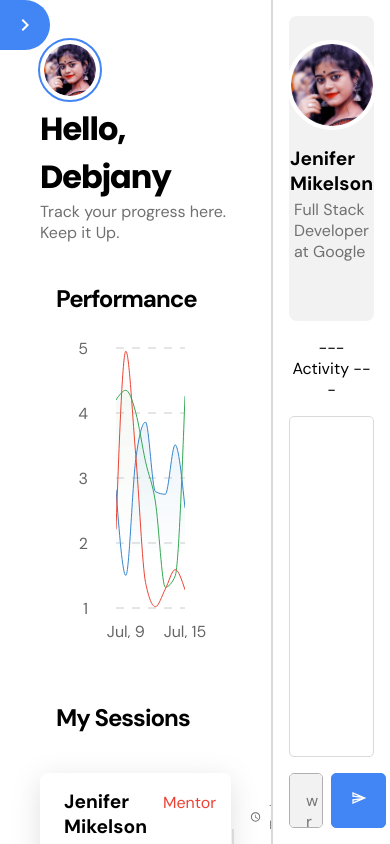
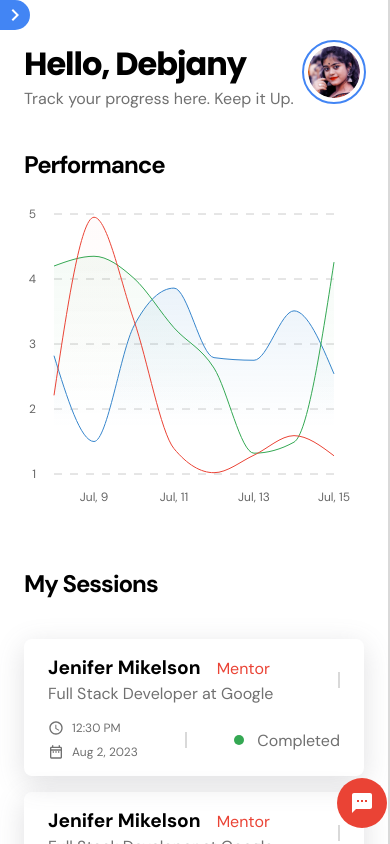
Before and after one commit to akshayxemo/intervuMe-web, a React (Vite) app in the folder frontend/: page /user/dashboard in a window 390 px wide. Built offline with nearby package versions, Linux system fonts and the light colour scheme; some icons are missing.

Commit message:
full responsive dashboard

```diff
--- a/frontend/src/App.css
+++ b/frontend/src/App.css
@@ -110,6 +110,9 @@
 .bg-blue {
   background-color: var(--color-blue);
 }
+.display-none {
+  display: none;
+}
 
 /* ........................................... media queries .............................................. */
 @media (max-width: 800px) {
--- a/frontend/src/assets/css/card-user-session.css
+++ b/frontend/src/assets/css/card-user-session.css
@@ -1,6 +1,7 @@
 .session-wrap {
   display: flex;
   padding: 1rem 1.5rem;
+  flex-wrap: wrap;
   border-radius: 8px;
   width: 100%;
   gap: 1rem;
@@ -56,3 +57,9 @@
   height: 1rem;
   border: 1px solid var(--border-light);
 }
+
+@media (max-width: 375px) {
+  .separator {
+    display: none;
+  }
+}
--- a/frontend/src/assets/css/user-chat-section.css
+++ b/frontend/src/assets/css/user-chat-section.css
@@ -16,6 +16,7 @@
   flex-direction: column;
   justify-content: center;
   align-items: center;
+  text-align: center;
 }
 .reciver-img {
   height: 90px;
@@ -80,3 +81,9 @@
   border-radius: 5px;
   cursor: pointer;
 }
+
+@media (max-width: 300px) {
+  #send-message::placeholder {
+    font-size: 12px;
+  }
+}
--- a/frontend/src/assets/css/user-dashboard.css
+++ b/frontend/src/assets/css/user-dashboard.css
@@ -77,3 +77,17 @@
 .tool-tip-info {
   font-size: 0.8rem;
 }
+
+@media (max-width: 600px) {
+  .performance-header,
+  .session-header {
+    padding: 1rem 0;
+  }
+  .x-axis tspan,
+  .y-axis tspan {
+    font-size: 12px;
+  }
+  .recharts-cartesian-grid {
+    width: 350px !important;
+  }
+}
--- a/frontend/src/components/user-dashboard-chart.jsx
+++ b/frontend/src/components/user-dashboard-chart.jsx
@@ -95,6 +95,7 @@ function UserDashboardChart(props) {
             </linearGradient>
           </defs>
           <XAxis
+            className="x-axis"
             dataKey="date"
             axisLine={false}
             tickLine={false}
@@ -108,6 +109,8 @@ function UserDashboardChart(props) {
             }}
           />
           <YAxis
+            className="y-axis"
+            width={30}
             axisLine={false}
             tickLine={false}
             tickCount={5}
@@ -119,7 +122,7 @@ function UserDashboardChart(props) {
               }
               return "";
             }}
-            dx={-20}
+            dx={-10}
           />
           <Tooltip content={<CustomTooltip />} />
           <CartesianGrid vertical={false} strokeDasharray="8 8" />
--- a/frontend/src/pages/Dashboard/dashboard.css
+++ b/frontend/src/pages/Dashboard/dashboard.css
@@ -7,42 +7,17 @@
   gap: 2.5rem;
   overflow: hidden;
   transition: 0.5s ease;
-  /* position: relative; */
 }
-.user-nav-full{
-  width: 300px;
+.user-nav-full {
+  width: 20%;
 }
-.user-nav-none{
+.user-nav-none {
   width: 0;
   padding: 0;
 }
-.dashboard{
-  display: flex;
-  flex-direction: row;
-}
-.content-layout{
-  width: 100%;
-  height: 100vh;
-  /* background-color: #f7f7f7; */
-  display: flex;
-  flex-direction: row;
-}
-.dashboard-container{
-  width: 70%;
-  overflow: auto;
-  border-right: 2px solid var(--border-light);
-  padding-left: 2.5rem;
-  padding-right: 2.5rem;
-  /* background-color: antiquewhite; */
-}
-.dashboard-chat-container{
-  width: 30%;
-  position: relative;
-}
-
-.nav-control-btn{
-  height: 50px;
-  width: 50px;
+.nav-control-btn {
+  height: 30px;
+  width: 30px;
   aspect-ratio: 1/1;
   background-color: var(--color-blue);
   color: #fff;
@@ -52,60 +27,153 @@
   cursor: pointer;
   border-radius: 0 50% 50% 0;
   position: absolute;
+  z-index: 1000;
 }
-.nav-control-icon{
+.nav-control-icon {
   font-size: 1.5rem;
 }
-.navbar{
+.navbar {
   position: absolute;
 }
-.chat-control-btn{
-  height: 50px;
-  width: 50px;
-  aspect-ratio: 1/1;
-  border-radius: 50%;
-  background-color: var(--color-blue);
-  color: #fff;
-  display: flex;
-  justify-content: center;
-  align-items: center;
-  position: absolute;
-  right: 0;
-}
-.close-icon{
+.close-icon {
   display: none;
   color: #fff;
   align-self: flex-end;
   font-size: 1.5rem;
   cursor: pointer;
 }
-@media(max-width:600px){
-  .logo-display{
+
+/* ....................................Dashbpard Section Css........................... */
+.dashboard {
+  display: flex;
+  flex-direction: row;
+}
+.content-layout {
+  height: 100vh;
+  display: flex;
+  flex-direction: row;
+}
+.content-layout-full {
+  width: 100%;
+}
+.content-layout-clipped {
+  width: 80%;
+}
+.dashboard-container {
+  overflow: auto;
+  border-right: 2px solid var(--border-light);
+  padding-left: 2.5rem;
+  padding-right: 2.5rem;
+  transition: 0.5s ease-in-out;
+}
+.dashboard-container-full {
+  width: 100%;
+}
+.dashboard-container-clapped {
+  width: 70%;
+}
+
+/* ....................................Chat Section Css........................... */
+.dashboard-chat-container {
+  position: relative;
+  transition: 0.5s ease-in-out;
+}
+.chat-container-full {
+  width: 30%;
+}
+.chat-container-none {
+  width: 0;
+  margin: 0;
+  padding: 0;
+}
+.chat-icon-wrap {
+  width: 50px;
+  height: 50px;
+  border-radius: 50%;
+  position: absolute;
+  left: -3.3rem;
+  bottom: 1rem;
+  background-color: var(--color-red);
+  display: flex;
+  justify-content: center;
+  align-items: center;
+  cursor: pointer;
+}
+.chat-icon {
+  font-size: 1.5rem;
+  color: #fff;
+}
+.close-chat {
+  display: none;
+  color: #081225;
+  position: absolute;
+  font-size: 1.5rem;
+  cursor: pointer;
+  top: 1.5rem;
+  right: 1.5rem;
+}
+/* ....................................Media Queries........................... */
+@media (max-width: 1200px) {
+  .logo-display {
     padding-left: 2rem;
     padding-right: 2rem;
     justify-content: space-between;
   }
-  .close-icon{
+  .close-icon {
     display: block;
   }
-  .user-nav-full{
+  .user-nav-full {
+    position: absolute;
+    z-index: 1000;
+    width: 30%;
+  }
+}
+@media (max-width: 1000px) {
+  .user-nav-full {
+    position: absolute;
+    z-index: 1000;
+    width: 50%;
+  }
+  .chat-container-full {
+    width: 40%;
+  }
+  .dashboard-container-clapped {
+    width: 60%;
+  }
+}
+@media (max-width: 600px) {
+  .dashboard-container {
+    padding-left: 1.5rem;
+    padding-right: 1.5rem;
+  }
+  .user-nav-full {
     position: absolute;
     z-index: 1000;
     width: 80%;
   }
-  .user-nav-none{
+  .user-nav-none {
+    width: 0;
+    padding: 0;
+  }
+  .chat-container-full {
+    width: 100%;
+  }
+  .dashboard-container-clapped {
+    width: 0%;
+    padding: 0;
+  }
+  .close-chat {
+    display: block;
+  }
+}
+@media (max-width: 350px) {
+  .user-nav-full {
+    position: absolute;
+    z-index: 1000;
+    width: 100%;
+  }
+  .user-nav-none {
     width: 0;
     padding: 0;
   }
 }
-@media(max-width:350px){
-  .user-nav-full{
-    position: absolute;
-    z-index: 1000;
-    width: 100%;
-  }
-  .user-nav-none{
-    width: 0;
-    padding: 0;
-  }
-}
--- a/frontend/src/pages/Dashboard/dashboard.jsx
+++ b/frontend/src/pages/Dashboard/dashboard.jsx
@@ -1,7 +1,12 @@
 import UserNav from "../../layouts/Navbar/user-navbar";
 import "./dashboard.css";
 import PropTypes from "prop-types";
-import { MdOutlineChevronLeft, MdOutlineChevronRight } from "react-icons/md";
+import {
+  MdOutlineChevronLeft,
+  MdOutlineChevronRight,
+  MdOutlineClose,
+  MdSms,
+} from "react-icons/md";
 import { useState, useEffect } from "react";
 Dashboard.propTypes = {
   Body: PropTypes.element,
@@ -9,15 +14,23 @@ Dashboard.propTypes = {
 };
 function Dashboard(props) {
   const [navShow, setNavShow] = useState(true);
+  const [chatShow, setChatShow] = useState(false);
+  const [navShowContent, setNavShowContent] = useState(true);
+  const handleChatShow = () => {
+    setChatShow(!chatShow);
+  };
   const handleNavShow = () => {
     setNavShow(!navShow);
+    // setNavShowContent(!navShow);
   };
   useEffect(() => {
     const handleResize = () => {
       if (window.innerWidth <= 1200) {
         setNavShow(false);
+        setNavShowContent(false);
       } else {
         setNavShow(true);
+        setNavShowContent(true);
       }
     };
     handleResize();
@@ -34,12 +47,20 @@ function Dashboard(props) {
         <div className="dashboard">
           <div
             className={
-              navShow ? "user-nav user-nav-full" : "user-nav user-nav-none"
+              navShow
+                ? "user-nav user-nav-full"
+                : "user-nav user-nav-none display-none"
             }
           >
             <UserNav func={handleNavShow} navControl={setNavShow} />
           </div>
-          <div className="content-layout">
+          <div
+            className={
+              navShow && navShowContent
+                ? "content-layout content-layout-clipped"
+                : "content-layout content-layout-full"
+            }
+          >
             <div className="nav-control-btn" onClick={handleNavShow}>
               {navShow ? (
                 <MdOutlineChevronLeft className="nav-control-icon" />
@@ -47,8 +68,31 @@ function Dashboard(props) {
                 <MdOutlineChevronRight className="nav-control-icon" />
               )}
             </div>
-            <div className="dashboard-container">{props.Body}</div>
-            <div className="dashboard-chat-container">{props.Chat}</div>
+            <div
+              className={
+                chatShow
+                  ? "dashboard-container dashboard-container-clapped"
+                  : "dashboard-container dashboard-container-full"
+              }
+            >
+              {props.Body}
+            </div>
+            <div
+              className={
+                chatShow
+                  ? "dashboard-chat-container chat-container-full"
+                  : "dashboard-chat-container chat-container-none"
+              }
+            >
+              <div className="chat-icon-wrap" onClick={handleChatShow}>
+                <MdSms className="chat-icon" />
+              </div>
+              <MdOutlineClose
+                className={chatShow ? "close-chat" : "display-none"}
+                onClick={handleChatShow}
+              />
+              {chatShow ? props.Chat : ""}
+            </div>
           </div>
         </div>
       </div>
```
